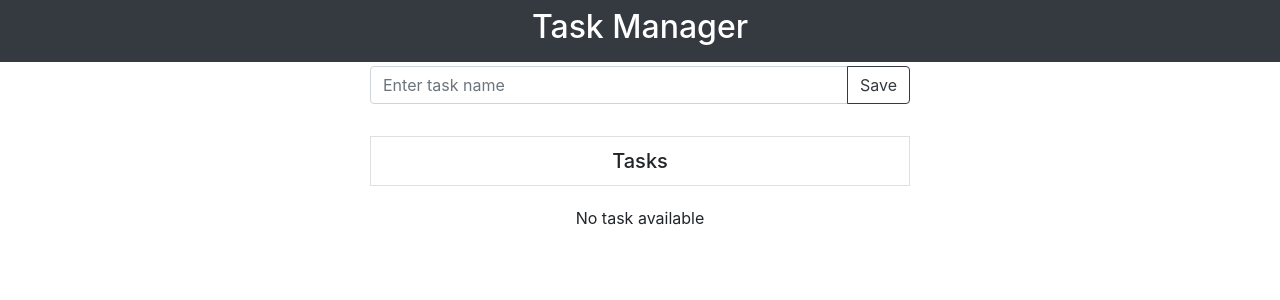
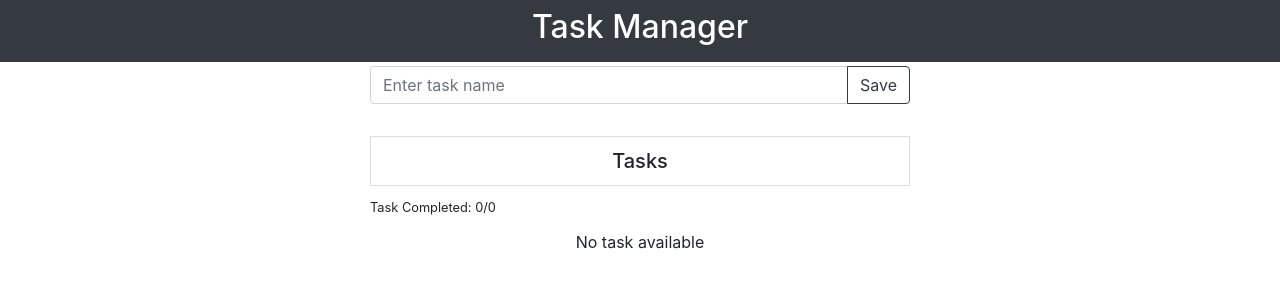
Before and after one commit to shibbirweb/reactjs-practice, a React (Create React App) app: page / in a window 1280 px wide. Shown: the top 300 px of the page. Built offline with nearby package versions, Linux system fonts and the light colour scheme.

Commit message:
Task statistics added

```diff
--- /dev/null
+++ b/src/components/TaskStatistics.js
@@ -0,0 +1,19 @@
+import React, {Component} from "react"
+
+class TaskStatistics extends Component {
+
+    render() {
+        // total tasks
+        const totalTasks = this.props.tasks.length;
+        const completedTasks = this.props.tasks.filter(task => task.isCompleted).length;
+
+        return (
+            <div>
+                <small>Task Completed: {completedTasks}/{totalTasks}</small>
+            </div>
+        )
+    }
+
+}
+
+export default TaskStatistics;
--- a/src/components/TasksComponent.js
+++ b/src/components/TasksComponent.js
@@ -1,5 +1,6 @@
 import React, {Component} from "react";
 import TaskComponent from "./TaskComponent";
+import TaskStatistics from "./TaskStatistics";
 
 class TasksComponent extends Component {
     render() {
@@ -22,6 +23,7 @@ class TasksComponent extends Component {
             <div className="row">
                 <div className="col-12">
                     <h5 className="list-group-item text-center">Tasks</h5>
+                    <TaskStatistics tasks={this.props.tasks}/>
                     <ul className="list-group list-group-flush">
                         {tasksLi}
                     </ul>
```
